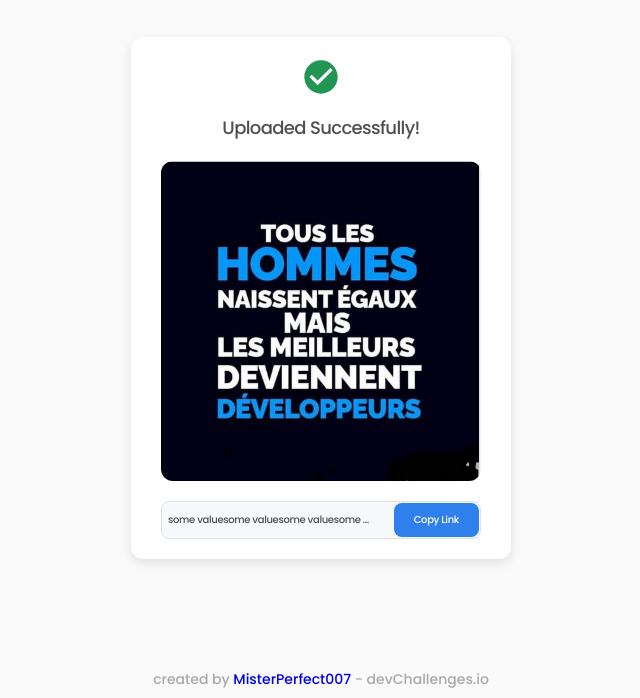
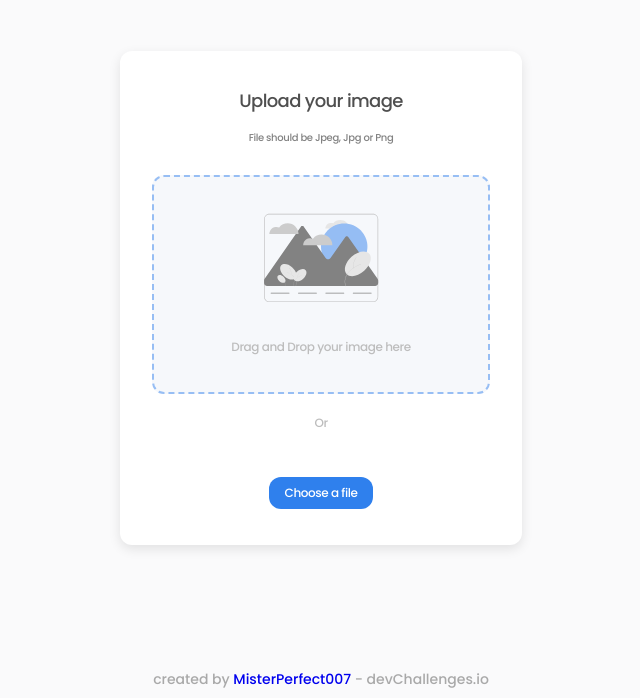
Before and after one commit to MisterPerfect007/ImageUploader, a React (Create React App) app: page / in a window 1280 px wide. Shown: the part 102-800 px from the top of the page, without its empty margins (319-959 px from the left). Built offline with nearby package versions, Linux system fonts and the light colour scheme.

Commit message:
Adding drag and drop functionnalite

```diff
--- a/src/components/PickFile.js
+++ b/src/components/PickFile.js
@@ -1,18 +1,81 @@
-import React from 'react';
+import React, { useEffect, useRef, useState } from 'react';
 import dragAreaImage from '../image/image.svg';
 import '../css/PickFile.css';
+
+
 function PickFile() {
+    const [fileURL, setFileURL] = useState(false);
+    //Input ref
+    const chooseFileRef = useRef(null);
+
+    function onDragOver (e) {
+        e.preventDefault()
+        console.log("dragOver");
+    }
+    function onDragLeave () {
+        console.log("drag leave");
+    }
+
+    //'choose e file' button is clicked
+    function onFileChooseClick(){
+        chooseFileRef.current.click();
+    }
+    //input changes
+    function onFileInputChange(e) {
+        console.log("file changed");
+    }
+
+    function onDrop(e) {
+        e.preventDefault();
+        let file = e.dataTransfer.files[0];
+        console.log(file);
+        let fileReader = new FileReader();
+        fileReader.onload = () => {
+            let url = fileReader.result;
+            console.log(url);
+            setFileURL(url)
+
+        }
+        try {
+            fileReader.readAsDataURL(file);
+        } catch (error) {
+            console.log(error);
+        }
+    }
+    useEffect(() => {
+        console.log(fileURL);
+
+    }, [fileURL])
     return (
         <div className="pickFile">
             <h3 className="pickFile__title big-title">Upload your image</h3>
             <h5 className="pickFile__info">File should be Jpeg, Jpg or Png</h5>
-            <div className="pickFile__dragArea">
-                <img src={dragAreaImage} alt="" />
-                <div className="pickFile__dragArea-text">Drag and Drop your image here</div>
+            <div
+                onDragOver={(e) => onDragOver(e)}
+                onDragLeave={onDragLeave}
+                onDrop={(e) => onDrop(e)}
+                className={fileURL? "pickFile__dragArea pickFile__dragArea--active" : "pickFile__dragArea"}
+            >
+                {
+                    fileURL? <img className="pickFile__droppedFile" src={fileURL} alt="" /> :
+                    <>
+                        <img src={dragAreaImage} alt="" />
+                        <div className="pickFile__dragArea-text">Drag and Drop your image here</div>
+                    </>
+                }
             </div>
             <span className="pickFile__or">Or</span>
             <br/>
-            <button className="pickFile__btn">Choose a file</button>
+            <button
+                className="pickFile__btn"
+                onClick={onFileChooseClick}
+            >Choose a file</button>
+            <input
+                ref={chooseFileRef}
+                type="file" accept='image/*'
+                onChange={(e) => onFileInputChange(e)}
+                hidden
+            />
         </div>
     )
 }
--- a/src/components/Uploader.js
+++ b/src/components/Uploader.js
@@ -7,9 +7,9 @@ import Uploading from './Uploading';
 function Uploader() {
     return (
         <div className="uploader">
-            <UploadComplete />
+            {/* <UploadComplete /> */}
             {/* <Uploading /> */}
-            {/* <PickFile /> */}
+            <PickFile />
         </div>
     )
 }
--- a/src/css/PickFile.css
+++ b/src/css/PickFile.css
@@ -31,6 +31,15 @@
   border: 2px dashed #97bef4;
   /* border-width: 3px; */
   border-radius: var(--border-radius);
+}
+.pickFile__dragArea--active {
+  border: none;
+}
+.pickFile__droppedFile {
+  border-radius: var(--border-radius);
+  height: 100%;
+  width: 100%;
+  object-fit: cover;
 }
 .pickFile__dragArea-text {
   font-weight: 500;
```
